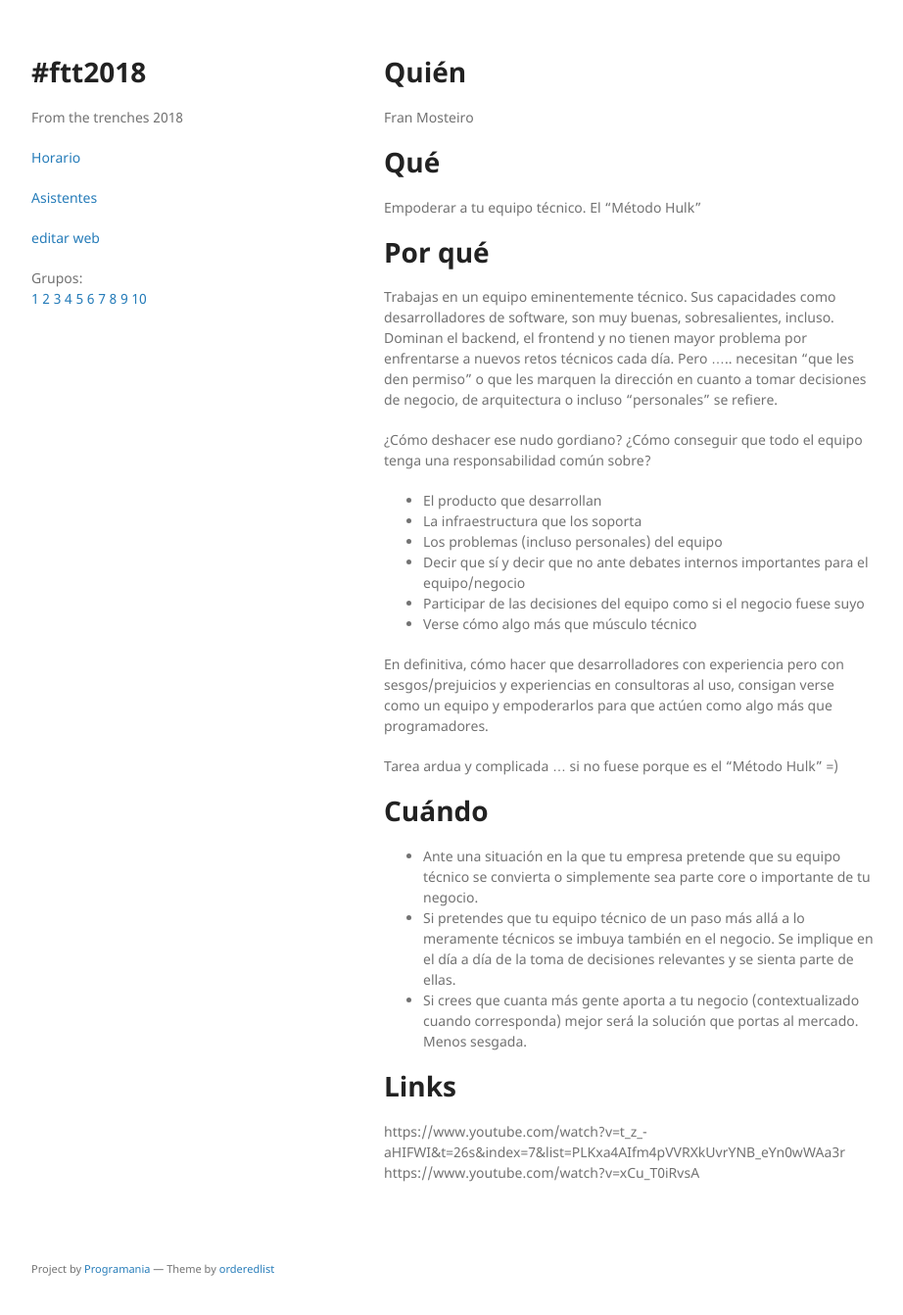
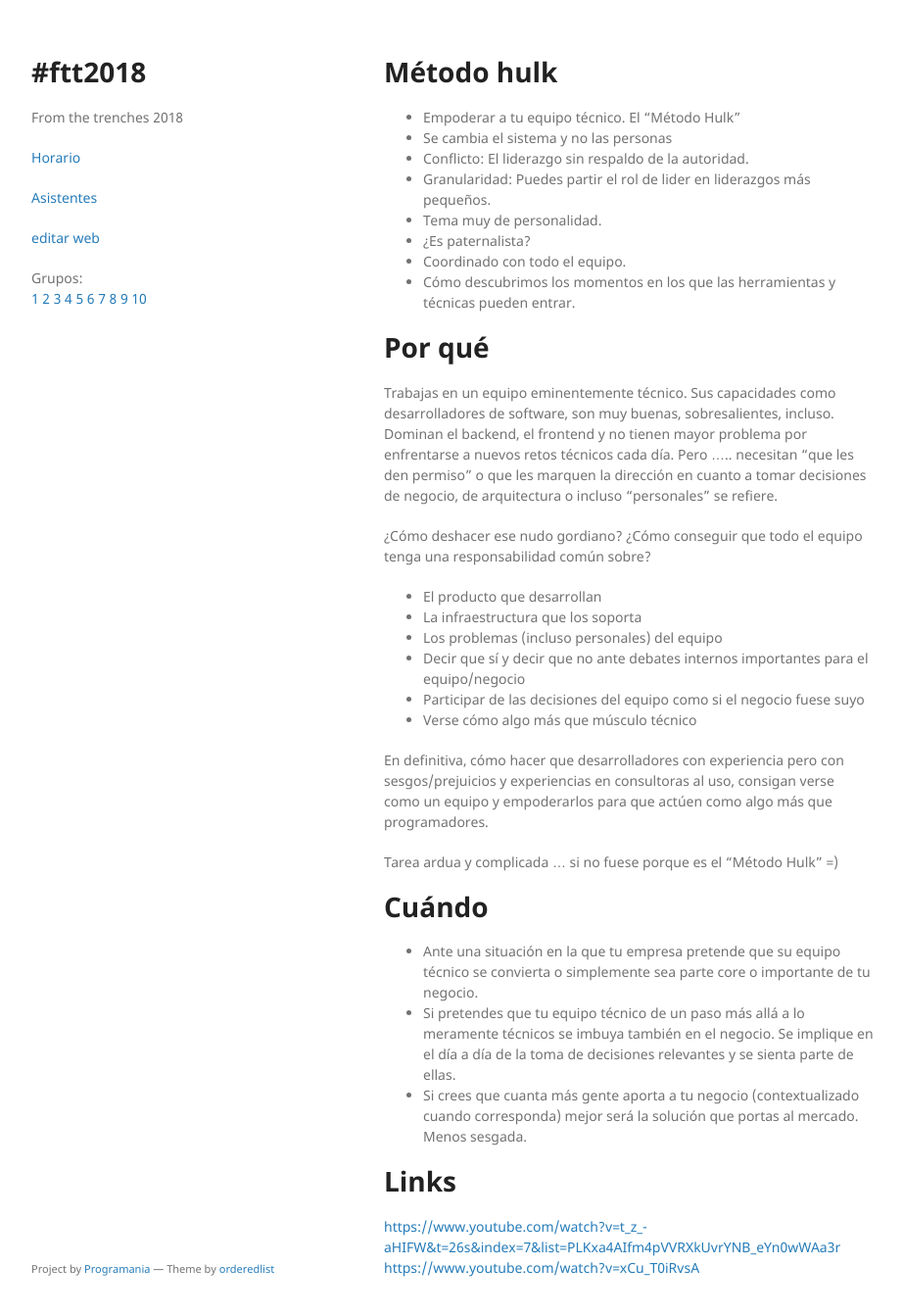
Before and after one commit to xala3pa/ftt2018, a Jekyll site: the page built from experiencias/7.md, in a window 1280 px wide and 1374 px high. Shown: the top 1342 px of the window at 98% size, without its empty margins (178-1100 px from the left). Built offline with Jekyll 4.4.1, drawn with Linux system fonts in a browser that asks for light colours; our own code applies the rules of GitHub Pages for plain Markdown files.

Commit message:
Guille sexy

```diff
--- a/experiencias/7.md
+++ b/experiencias/7.md
@@ -1,8 +1,13 @@
-# Quién
-Fran Mosteiro
+# Método hulk
 
-# Qué
-Empoderar a tu equipo técnico. El "Método Hulk"
+- Empoderar a tu equipo técnico. El "Método Hulk"
+- Se cambia el sistema y no las personas
+- Conflicto: El liderazgo sin respaldo de la autoridad.
+- Granularidad: Puedes partir el rol de lider en liderazgos más pequeños.
+- Tema muy de personalidad.
+- ¿Es paternalista?
+- Coordinado con todo el equipo.
+- Cómo descubrimos los momentos en los que las herramientas y técnicas pueden entrar.
 
 # Por qué
 Trabajas en un equipo eminentemente técnico. Sus capacidades como desarrolladores de software, son muy buenas, sobresalientes, incluso. Dominan el backend, el frontend y no tienen mayor problema por enfrentarse a nuevos retos técnicos cada día. Pero ….. necesitan “que les den permiso” o que les marquen la dirección en cuanto a tomar decisiones de negocio, de arquitectura o incluso “personales” se refiere.
@@ -26,5 +31,5 @@ Tarea ardua y complicada ... si no fuese porque es el "Método Hulk" =)
 - Si crees que cuanta más gente aporta a tu negocio (contextualizado cuando corresponda) mejor será la solución que portas al mercado. Menos sesgada.
 
 # Links
-https://www.youtube.com/watch?v=t_z_-aHIFWI&t=26s&index=7&list=PLKxa4AIfm4pVVRXkUvrYNB_eYn0wWAa3r
-https://www.youtube.com/watch?v=xCu_T0iRvsA
+[https://www.youtube.com/watch?v=t_z_-aHIFW&t=26s&index=7&list=PLKxa4AIfm4pVVRXkUvrYNB_eYn0wWAa3r](https://www.youtube.com/watch?v=t_z_-aHIFW&t=26s&index=7&list=PLKxa4AIfm4pVVRXkUvrYNB_eYn0wWAa3r)
+[https://www.youtube.com/watch?v=xCu_T0iRvsA](https://www.youtube.com/watch?v=xCu_T0iRvsA)
```
